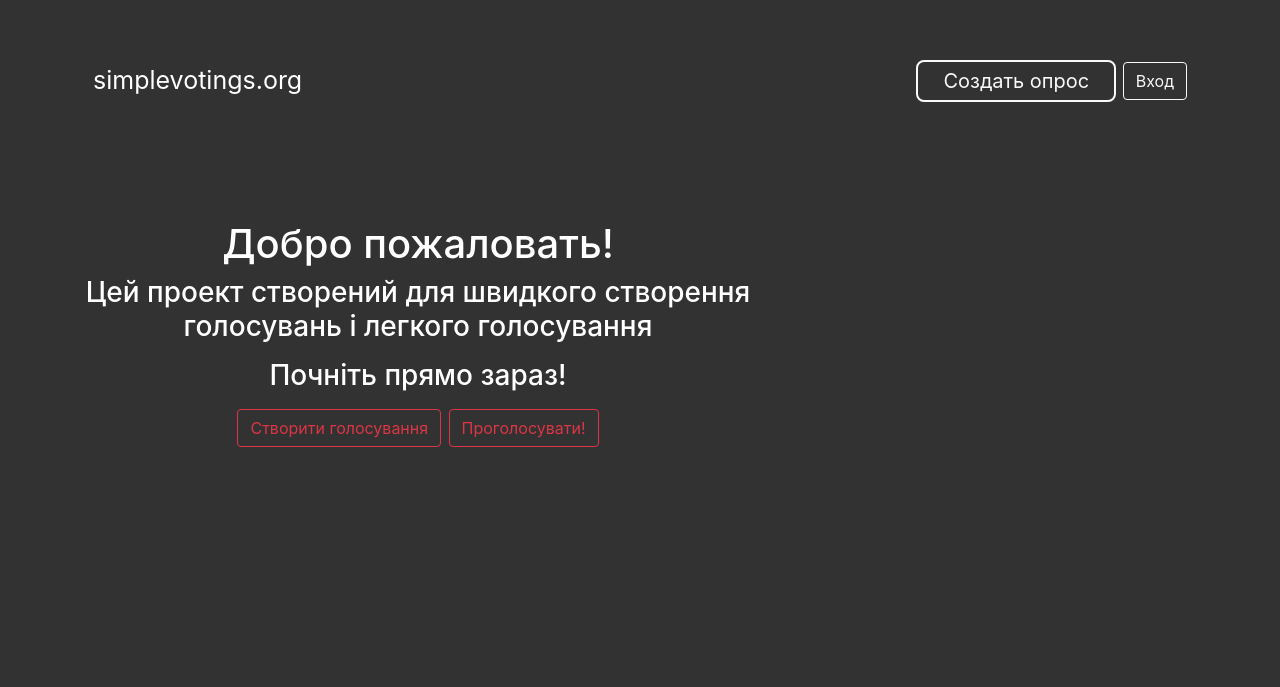
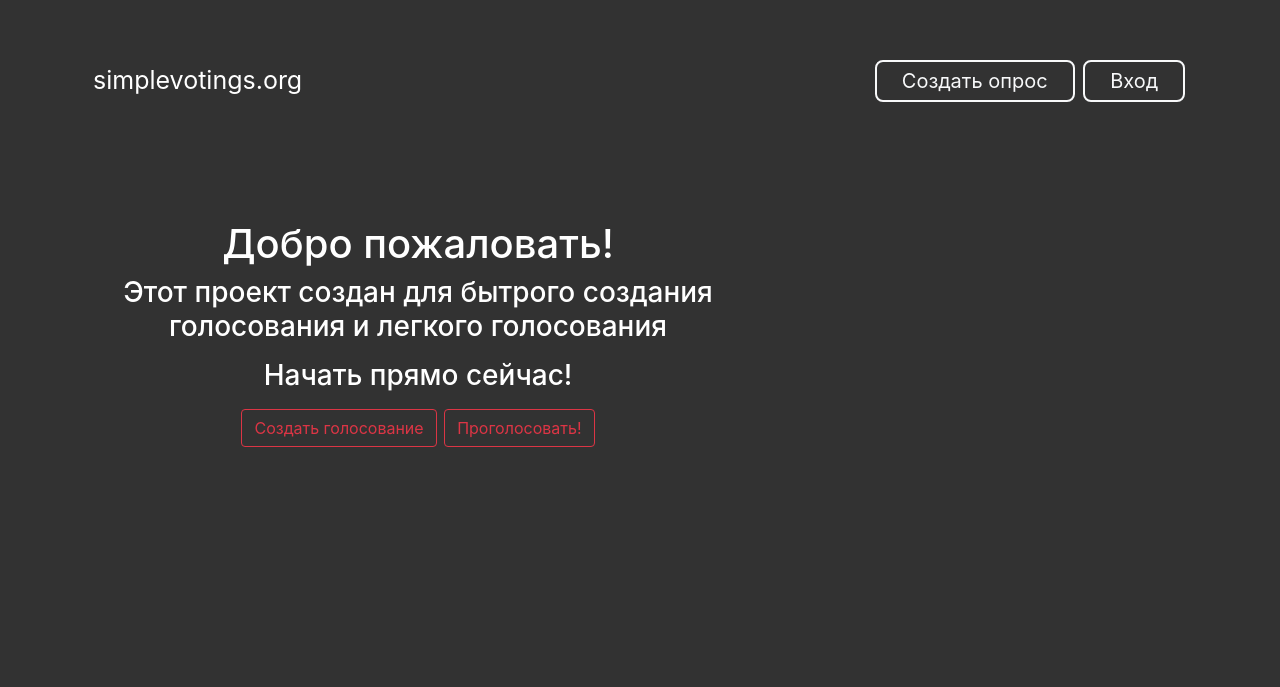
Before and after one commit to edikwhitman/simple-votings, a Django app: page / in a window 1280 px wide. Shown: the top 687 px of the page. Run offline with Django 3.2, Linux system fonts and the light colour scheme; some libraries are stand-ins or nearby versions.

Commit message:
Some fixes

```diff
--- a/vote/templates/header.html
+++ b/vote/templates/header.html
@@ -24,7 +24,7 @@
 					</div>
 				</div>
                 {% else %}
-                <a href="{% url 'login' %}" class="btn btn-outline-light">Вход</a>
+                <a href="{% url 'login' %}" class="header-btn btn btn-outline-light">Вход</a>
                 {% endif %}
             </div>
         </nav>
--- a/vote/templates/index.html
+++ b/vote/templates/index.html
@@ -3,9 +3,9 @@
 {% block content %}
 <div class="mt-5 h3" style="width: 60%; text-align: center">
     <p class="h1">Добро пожаловать!</p>
-    <p>Цей проект створений для швидкого створення голосувань і легкого голосування</p>
-    <p>Почніть прямо зараз!</p>
-    <a class="btn btn-outline-danger" href="{% url 'create_vote' %}">Створити голосування</a>
-    <a class="btn btn-outline-danger" href="{% url 'vote' %}">Проголосувати!</a>
+    <p>Этот проект создан для бытрого создания голосования и легкого голосования</p>
+    <p>Начать прямо сейчас!</p>
+    <a class="btn btn-outline-danger" href="{% url 'create_vote' %}">Создать голосование</a>
+    <a class="btn btn-outline-danger" href="{% url 'vote' %}">Проголосовать!</a>
 </div>
 {% endblock %}
```
